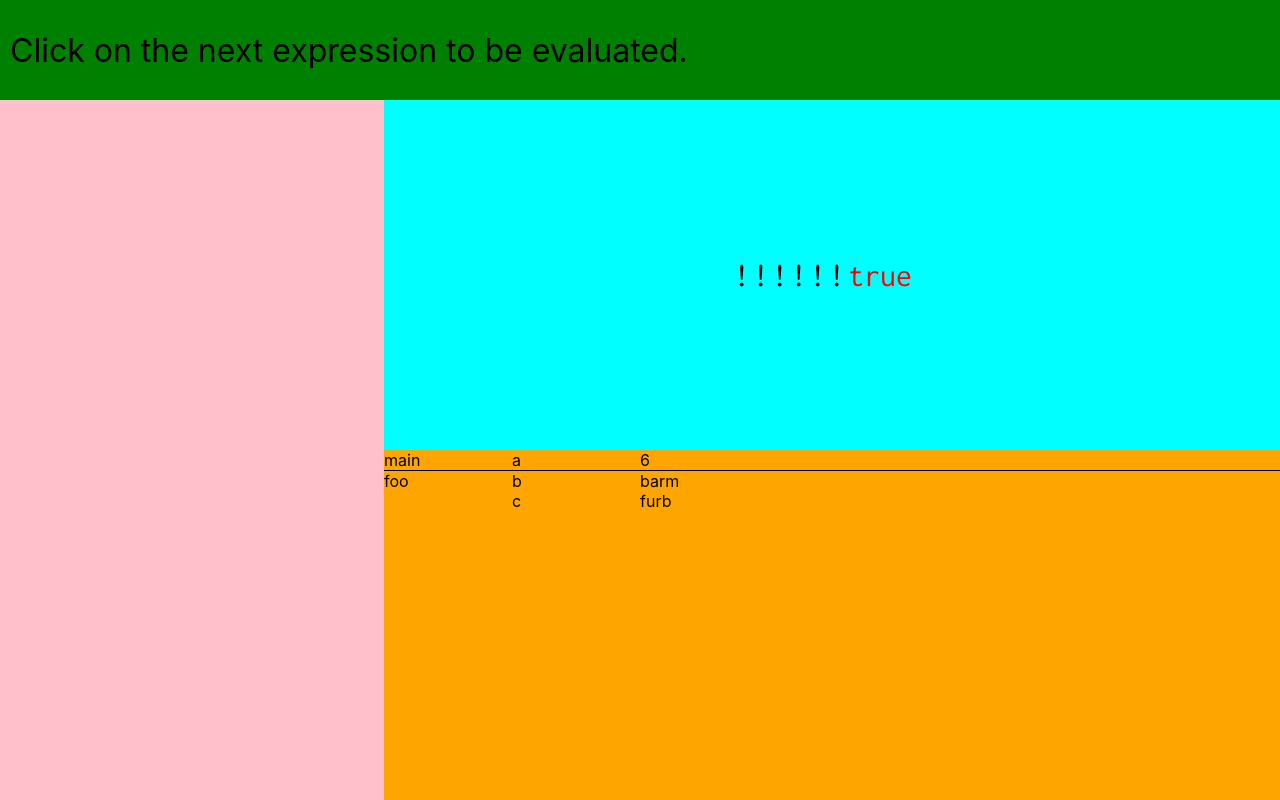
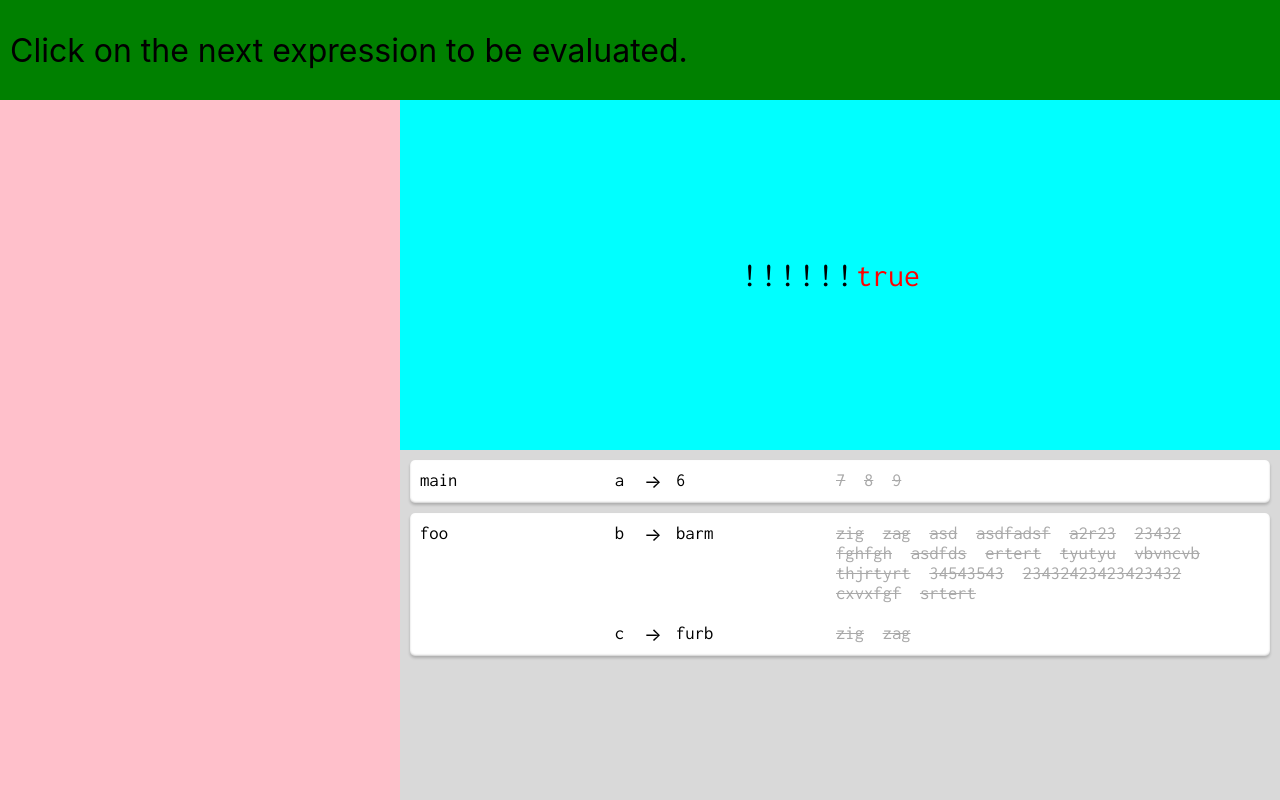
Before and after one commit to twodee/simpathy, a React (Create React App) app: page / in a window 1280 px wide. Built offline with nearby package versions, Linux system fonts and the light colour scheme.

Commit message:
Add memory with history.

```diff
--- a/src/App.css
+++ b/src/App.css
@@ -9,7 +9,7 @@
   top: 0;
   bottom: 0;
   display: grid;
-  grid-template-columns: 3fr 7fr;
+  grid-template-columns: 400px auto;
   grid-template-rows: 100px 1fr 1fr;
 }
 
@@ -44,6 +44,9 @@
 #expression, #evaluate-box {
   user-select: none;
   font-size: 24pt;
+}
+
+.code {
   font-family: 'Inconsolata', monospace;
 }
 
@@ -88,7 +91,6 @@
   display: block;
   margin: 0 auto 5px auto;
   fill: cornflowerblue;
-  /* stroke: gray; */
 }
 
 #evaluate-box {
@@ -108,24 +110,54 @@
 }
 
 #memory {
-  background-color: orange;
+  background-color: rgb(85%, 85%, 85%);
   grid-row: 3 / span 1;
   grid-column: 2 / span 1;
 }
 
-#frames {
+.stack-frame {
+  margin: 10px;
   display: grid;
-  grid-template-columns: 1fr 1fr 5fr;
+  grid-template-columns: 7em 7em 2em 10em 1fr;
+  border-radius: 5px;
+  box-shadow: rgba(0,0,0,0.2) 0px 2px 3px, inset rgba(0,0,0,0.2) 0px -1px 2px;
+  background-color: white;
 }
 
-.bordered-cell {
-  border-top: 1px solid black;
+.cell {
+  padding: 10px;
+  /* background-color: white; */
+  font-size: 14pt;
+}
+
+.function-name-cell {
+  grid-column: 1;
+  grid-row: 1;
+  /* border-top-left-radius: 5px; */
+  /* border-bottom-left-radius: 5px; */
+}
+
+.arrow-cell {
 }
 
 .variable-name-cell {
   grid-column: 2;
+  text-align: right;
 }
 
 .variable-value-cell {
-  grid-column: 3;
+  grid-column: 4;
 }
+
+.variable-history-cell {
+  color: darkgray;
+}
+
+.old {
+  /* Old values are spans, and for some reason, overflowing content doesn't
+     wrap between spans. */
+  display: inline-block;
+
+  text-decoration: line-through;
+  padding-right: 1em;
+}
--- a/src/ast.js
+++ b/src/ast.js
@@ -32,7 +32,7 @@ class Expression {
     }
   }
 
-  evaluatePopup(props) {
+  evaluatePopup(component, props) {
     if (props.isEvaluating && props.activeSubexpression === this) {
       return (
         <div className="evaluate-popup">
@@ -45,8 +45,9 @@ class Expression {
             size="8"
             autoFocus
             autoComplete="off"
+            spellCheck="false"
             className={props.isShakingEvaluation ? 'shaking' : ''}
-            onAnimationEnd={props.onStopShakingEvaluation}
+            onAnimationEnd={() => props.onStopShakingEvaluation()}
             onChange={e => props.onEditValue(e.target.value)}
             value={props.value}
             onKeyDown={e => props.onKeyDown(e, props.activeSubexpression, props.value)}
@@ -68,7 +69,7 @@ class ExpressionUnaryOperator extends Expression {
     this.operator = operator;
   }
 
-  reactify(props, isParenthesized) {
+  reactify(component, props, isParenthesized) {
     return (
       <span className={`subexpression ${props.isEvaluating && props.activeSubexpression === this ? 'active' : ''}`}>
         {isParenthesized ? <span className="expression-piece">(</span> : ''}
@@ -79,9 +80,9 @@ class ExpressionUnaryOperator extends Expression {
           onMouseOut={e => props.onUnhover(e, this)}
           onClick={e => !props.isEvaluating && props.onClick(props.expression, this)}
         >{this.operator}</span>
-        {this.a.reactify(props, this.precedence > this.a.precedence)}
+        {this.a.reactify(component, props, this.precedence > this.a.precedence)}
         {isParenthesized ? <span className="expression-piece">)</span> : ''}
-        {this.evaluatePopup(props)}
+        {this.evaluatePopup(component, props)}
       </span>
     )
   }
@@ -113,11 +114,11 @@ class ExpressionBinaryOperator extends Expression {
     this.operator = operator;
   }
 
-  reactify(props, isParenthesized) {
+  reactify(component, props, isParenthesized) {
     return (
       <span className={`subexpression ${props.isEvaluating && props.activeSubexpression === this ? 'active' : ''}`}>
         {isParenthesized ? <span className="expression-piece">(</span> : ''}
-        {this.a.reactify(props, this.precedence > this.a.precedence)}
+        {this.a.reactify(component, props, this.precedence > this.a.precedence)}
         <span
           className={`operator binary-infix-operator expression-piece ${this === props.hoveredSubexpression ? 'hovered' : ''} ${props.isShakingOperation && this === props.activeSubexpression ? 'shaking' : ''}`}
           onAnimationEnd={props.onStopShakingOperation}
@@ -125,9 +126,9 @@ class ExpressionBinaryOperator extends Expression {
           onMouseOut={e => props.onUnhover(e, this)}
           onClick={e => !props.isEvaluating && props.onClick(props.expression, this)}
         >{this.operator}</span>
-        {this.b.reactify(props, this.precedence >= this.b.precedence)}
+        {this.b.reactify(component, props, this.precedence >= this.b.precedence)}
         {isParenthesized ? <span className="expression-piece">)</span> : ''}
-        {this.evaluatePopup(props)}
+        {this.evaluatePopup(component, props)}
       </span>
     )
   }
@@ -487,7 +488,7 @@ class ExpressionLiteral extends Expression {
     return this.constructor === that.constructor && this.value === that.value;
   }
 
-  reactify(props, isParenthesized) {
+  reactify(component, props, isParenthesized) {
     return (
       <span className="subexpression expression-piece literal">
         {this.value.toString()}
--- a/src/components/Evaluator.js
+++ b/src/components/Evaluator.js
@@ -22,11 +22,48 @@ import {
 } from '../ast';
 
 class Evaluator extends React.Component {
+  // constructor(props) {
+    // super(props);
+    // this.state = {
+      // isShakingEvaluation: false,
+    // };
+  // }
+
+  // onKeyDown(e, expression, value) {
+    // if (e.key === 'Enter') {
+      // const expected = expression.evaluate();
+
+      // let actual;
+      // if (value.match(/^-?\d+$/)) {
+        // actual = new ExpressionInteger(parseInt(value));
+      // } else if (value.match(/^-?(\d+\.\d*|\d*.\d+)$/)) {
+        // actual = new ExpressionReal(parseFloat(value));
+      // } else if (value.match(/^true$/)) {
+        // actual = new ExpressionBoolean(true);
+      // } else if (value.match(/^false$/)) {
+        // actual = new ExpressionBoolean(false);
+      // } else if (value.match(/^".*"$/)) {
+        // actual = new ExpressionString(value.slice(1, -1));
+      // } else {
+        // actual = new ExpressionString(value);
+      // }
+
+      // if (expected.equals(actual)) {
+        // console.log("y");
+        // dispatch(evaluateCorrectly(actual));
+      // } else {
+        // console.log("n");
+        // this.setState({isShakingEvaluation: true});
+        // dispatch(evaluateIncorrectly(actual));
+      // }
+    // }
+  // }
+
   render() {
     return (
       <div id="evaluator">
-        <div id="expression">
-          {this.props.expression && this.props.expression.reactify(this.props)}
+        <div id="expression" className="code">
+          {this.props.expression && this.props.expression.reactify(this, this.props)}
         </div>
       </div>
     );
@@ -35,13 +72,13 @@ class Evaluator extends React.Component {
 
 const mapStateToProps = state => {
   return {
-    expression: state.evaluator.expression,
-    hoveredSubexpression: state.evaluator.hoveredSubexpression,
-    activeSubexpression: state.evaluator.activeSubexpression,
-    isShakingOperation: state.evaluator.isShakingOperation,
-    isShakingEvaluation: state.evaluator.isShakingEvaluation,
-    isEvaluating: state.evaluator.isEvaluating,
-    value: state.evaluator.value,
+    expression: state.expression,
+    hoveredSubexpression: state.hoveredSubexpression,
+    activeSubexpression: state.activeSubexpression,
+    isShakingOperation: state.isShakingOperation,
+    isShakingEvaluation: state.isShakingEvaluation,
+    isEvaluating: state.isEvaluating,
+    value: state.value,
   };
 };
 
--- a/src/components/Memory.js
+++ b/src/components/Memory.js
@@ -17,7 +17,7 @@ class Memory extends React.Component {
 
 const mapStateToProps = state => {
   return {
-    frames: state.memory.frames,
+    frames: state.frames,
   };
 };
 
--- a/src/components/Prompter.js
+++ b/src/components/Prompter.js
@@ -11,7 +11,7 @@ class Prompter extends React.Component {
 
 const mapStateToProps = state => {
   return {
-    message: state.prompter.message,
+    message: state.message,
   };
 };
 
--- a/src/components/StackFrame.js
+++ b/src/components/StackFrame.js
@@ -4,22 +4,23 @@ import { connect } from 'react-redux';
 class StackFrame extends React.Component {
   render() {
     return (
-      <React.Fragment>
-        <div className={`function-name-cell ${!this.props.isFirst ? 'bordered-cell' : ''}`}>
-          { this.props.name }
-        </div>
+      <div className="stack-frame">
+        <div className="code cell function-name-cell cell-in-row-0">{this.props.name}</div>
         {
           this.props.variables.map((variable, i) => (
             <React.Fragment key={variable.name}>
-              <div className={`variable-name-cell ${i === 0 && !this.props.isFirst ? 'bordered-cell' : ''}`}>{ variable.name }</div>
-              <div className={`variable-value-cell ${i === 0 && !this.props.isFirst ? 'bordered-cell' : ''}`}>{ variable.current }</div>
+              <div className={`code cell variable-name-cell ${i == this.props.variables.length - 1 && i > 0 ? 'bottom-left-cell' : ''}`}>{variable.name}</div>
+              <div className={`cell arrow-cell cell-in-row-${i}`}>&rarr;</div>
+              <div className={`code cell variable-value-cell`}>{variable.current}</div>
+              <div className={`code cell variable-history-cell ${i == 0 ? 'top-right-cell' : ''} ${i == this.props.variables.length - 1 ? 'bottom-right-cell' : ''}`}>{variable.history.map(old => <span className="old">{old}</span>)}</div>
             </React.Fragment>
           ))
         }
-      </React.Fragment>
+      </div>
     );
   }
 }
+              // <div className={`code cell variable-history-cell ${i == 0 ? 'top-right-cell' : ''} ${i == this.props.variables.length - 1 ? 'bottom-right-cell' : ''}`}>asdf asd fasd fasd fasd fasdf asdkfa sdf asdlkf sadf asd kfasd fasd fasdl kfasld fasd lfas ldfa lsdfa sdfal sdfals dfas ldfa lsdfa sdlf asdf asdf asdf asd fasd fasdkl faslkdjf asd</div>
 
 const mapStateToProps = state => {
   return {
--- a/src/reducers.js
+++ b/src/reducers.js
@@ -2,18 +2,13 @@ import { combineReducers } from 'redux';
 import { Action } from './actions';
 
 const initialState = {
-  evaluator: {
   expression: null,
   hoveredSubexpression: null,
   activeSubexpression: null,
   value: '',
   isShakingOperation: false,
   isShakingEvaluation: false,
-  },
-  prompter: {
   message: null,
-  },
-  memory: {
   frames: [
     {
       name: 'main',
@@ -31,7 +26,7 @@ const initialState = {
         {
           name: 'b',
           current: "barm",
-            history: ["zig", "zag"],
+          history: ["zig", "zag", "asd", "asdfadsf", "a2r23", "23432", "fghfgh", "asdfds", "ertert", "tyutyu", "vbvncvb", "thjrtyrt", "34543543", "23432423423423432", "cxvxfgf", "srtert"],
         },
         {
           name: 'c',
@@ -41,10 +36,9 @@ const initialState = {
       ],
     },
   ]
-  },
 };
 
-function evaluator(state = initialState.evaluator, action) {
+export default function reducer(state = initialState, action) {
   switch (action.type) {
     case Action.HoverSubexpression:
       return {
@@ -105,30 +99,18 @@ function evaluator(state = initialState.evaluator, action) {
         ...state,
         isShakingEvaluation: false,
       };
+
+    case Action.ShowMessage:
+      return {
+        ...state,
+        message: action.payload,
+      };
+
     default:
       return state;
   }
 }
 
-function prompter(state = initialState.prompter, action) {
-  switch (action.type) {
-    case Action.ShowMessage:
-      return {
-        ...state,
-        message: action.payload,
-      };
-    default:
-      return state;
-  }
-}
+// const reducer = combineReducers({evaluator, prompter, memory});
 
-function memory(state = initialState.memory, action) {
-  switch (action.type) {
-    default:
-      return state;
-  }
-}
-
-const reducer = combineReducers({evaluator, prompter, memory});
-
-export default reducer;
+// export default reducer;
```
Lines whose indentation alone changed are shown as unchanged.
